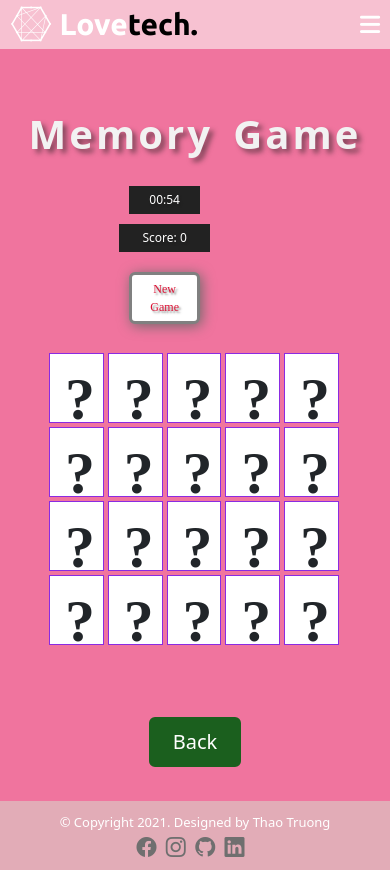
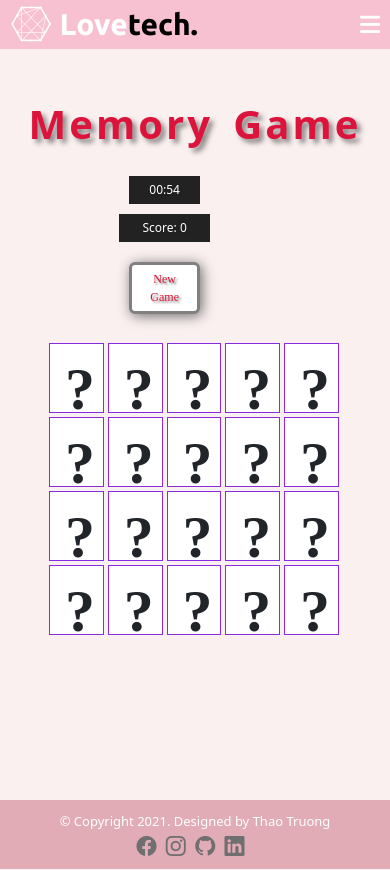
Before and after one commit to thao97py/djanggo-portflio-web-app, a Django app: page /projects/memory_game in a window 390 px wide. Run offline with Django 3.2, Linux system fonts and the light colour scheme; some libraries are stand-ins or nearby versions.

Commit message:
fixed responsive problem on memeory game page

```diff
--- a/static/css/projects_css/style_memo_game.css
+++ b/static/css/projects_css/style_memo_game.css
@@ -1,11 +1,11 @@
 .main-game {
-    background-color: rgb(240, 116, 158);
-}
-section{
+    background-color: rgb(250, 240, 240);
+
     padding-bottom: 30px;
+    min-height: 1000px;
 }
 #main-game h1{
-    color: #f2f2f2;
+    color: crimson;
     text-align: center;
     font-size: 90px;
     margin-top: 0px;
@@ -25,7 +25,7 @@ section{
     float: left;
     width: 785px;
     height:auto;
-    margin:40px 20px 50px 100px;
+    margin:40px 20px 50px 10px;
 }
 #main-game #timer{
     margin:50px;
@@ -83,12 +83,12 @@ section{
     color: rgb(175, 8, 41);
 }
 #main-game .front{
-    position: absolute;
+    /* position: absolute;
     width:150px;
-    height:125;
-    font-size: 120px;
+    height:125;*/
+    font-size: 100px;
     font-weight: bolder;
-    text-align: center;
+    /* text-align: center; */
     /* padding: 0px 5px 50px 2%; */
     margin:0px;
     text-shadow: 4px 3px 7px rbga(94, 119, 115, 0.82);
@@ -96,12 +96,15 @@ section{
     transition: transform 0.5s linear 0s; /*transition: property time-durattion type delay;*/
     backface-visibility: hidden;
     font-family: "Times New Roman", Times, serif;
+    display: flex;
+    align-items: center;
+    justify-content:center ;
 }
 #main-game .back{
     position: absolute;
-    width:150px;
-    height:125;
-    padding:5px;
+    /* width:150px;
+    height:125; */
+    padding:10px 0px;
     transform:rotateY(180deg);
     transition: transform 0.5s linear 0s; /*transition: property time-durattion type delay;*/
     backface-visibility: hidden;
@@ -193,7 +196,7 @@ section{
     display:none;
 }
 .backButton {
-    display: inline-block;
+    display: none;
     background:rgb(27, 95, 30);
     font-size: 20px;
     padding: 8px 36px;
@@ -215,14 +218,14 @@ section{
     color:rgb(27, 95, 30);
 }
 @media (max-width: 1900px) {
-    section {
-        padding: 110px 0% 30px;
+    .main-game {
+        padding: 110px 60px 30px;
     }
     #main-game #updates {
         margin: 100px 10px 100px;
     }
 }
-@media (max-width: 1300px) {
+@media (max-width: 1320px) {
     #main-game #game{
         width: 80%;
         margin-left:10%;
@@ -232,8 +235,9 @@ section{
         font-size: 60px;
     }
     #main-game img{
-        width:95%;
+        width:130px;
         height:100px;
+        padding-left: 5px;
     }
 
     #main-game .front{
@@ -256,7 +260,16 @@ section{
         margin: 10px 100px;
     }
 }
-
+@media (max-width:1100px) {
+    #main-game img{
+        width:88px;
+    }
+}
+@media (max-width:977px) {
+    #main-game img{
+        width:85px;
+    }
+}
 
 @media (max-width:900px) {
     #main-game #game{
@@ -267,15 +280,15 @@ section{
         font-size: 40px;
     }
     #main-game img{
-        width:45px;
+        width:75px;
         height:70px;
     }
     #main-game .cards{
         height:90px;
     }
     #main-game .front{
-        font-size:80px ;
-        width:100px;
+        font-size:70px ;
+        /* width:100px; */
     }
     #main-game #updates{
         font-size: 10px;
@@ -292,6 +305,19 @@ section{
         font-size: 15px;
     }
 }
+@media (max-width:800px) {
+    #main-game img{
+        width:65px;
+        height:70px;
+    }
+}
+
+@media (max-width:700px) {
+    #main-game img{
+        width:55px;
+        height:70px;
+    }
+}
 
 @media (max-width: 650px) {
     #main-game #new{
@@ -303,6 +329,16 @@ section{
     }
     .backButton {
         padding:8px 6px;
+    }
+}
+@media (max-width:550px) {
+    .main-game{
+        padding: 100px 0px 0px;
+        min-height: 800px;
+    }
+    #main-game img{
+        width:45px;
+        height:70px;
     }
 }
 @media (max-width: 460px) {
--- a/static/css/projects_css/what_that_poke.css
+++ b/static/css/projects_css/what_that_poke.css
@@ -20,7 +20,7 @@ ul {
 }
 .right{
     width:15%;
-    height:60%;
+    height:400px;
     border:5px solid #222;
     position:fixed;
     margin-top:50px;
```
